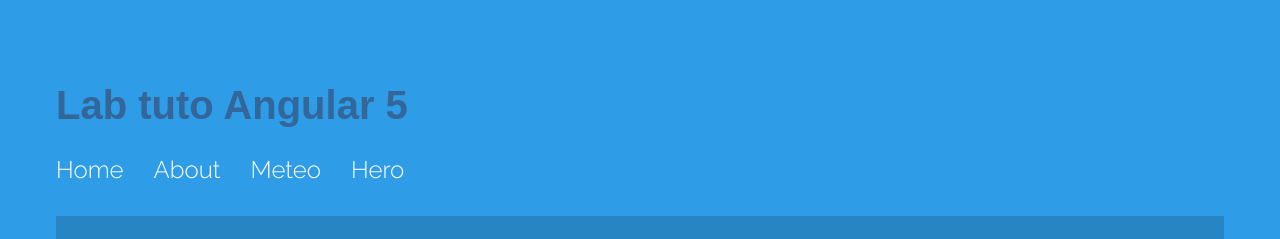
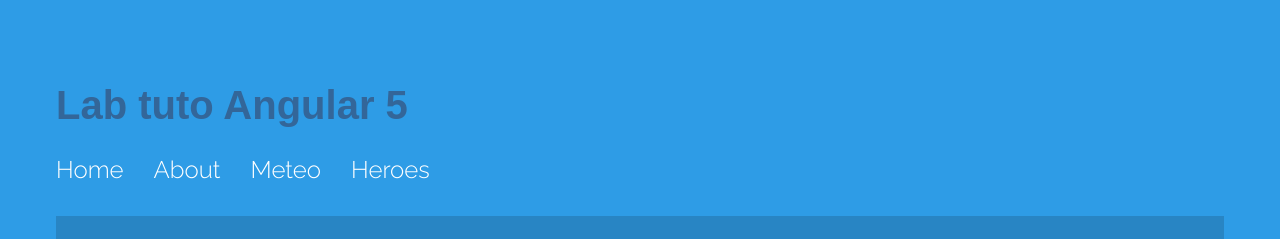
Before and after one commit to gbesset/lab-tuto-angular5, an Angular app: page / in a window 1280 px wide. Shown: the top 239 px of the page. Built offline with nearby package versions, Linux system fonts and the light colour scheme.

Commit message:
Fix BUG service data. routerLink a la place href

```diff
--- a/src/app/app-routing.module.ts
+++ b/src/app/app-routing.module.ts
@@ -1,5 +1,6 @@
 import { NgModule } from '@angular/core';
 import { Routes, RouterModule } from '@angular/router';
+
 import { HomeComponent } from './home/home.component';
 import { AboutComponent } from './about/about.component';
 import { MeteoComponent } from './meteo/meteo.component';
@@ -19,7 +20,7 @@ const routes: Routes = [
 		component: MeteoComponent
 	},
 	{
-		path: 'hero',
+		path: 'heroes',
 		component: HeroesComponent
 	}
 ];
--- a/src/app/app.component.html
+++ b/src/app/app.component.html
@@ -1,9 +1,9 @@
 <h1>{{title}}</h1>
 <ul>
   <li><a routerLink="">Home</a></li>
-  <li><a href="about/21">About</a></li>
-  <li><a href="meteo">Meteo</a></li>
-  <li><a href="hero">Hero</a></li>
+  <li><a routerLink="about/21">About</a></li>
+  <li><a routerLink="meteo">Meteo</a></li>
+  <li><a routerLink="heroes">Heroes</a></li>
 </ul>
 
 
```
